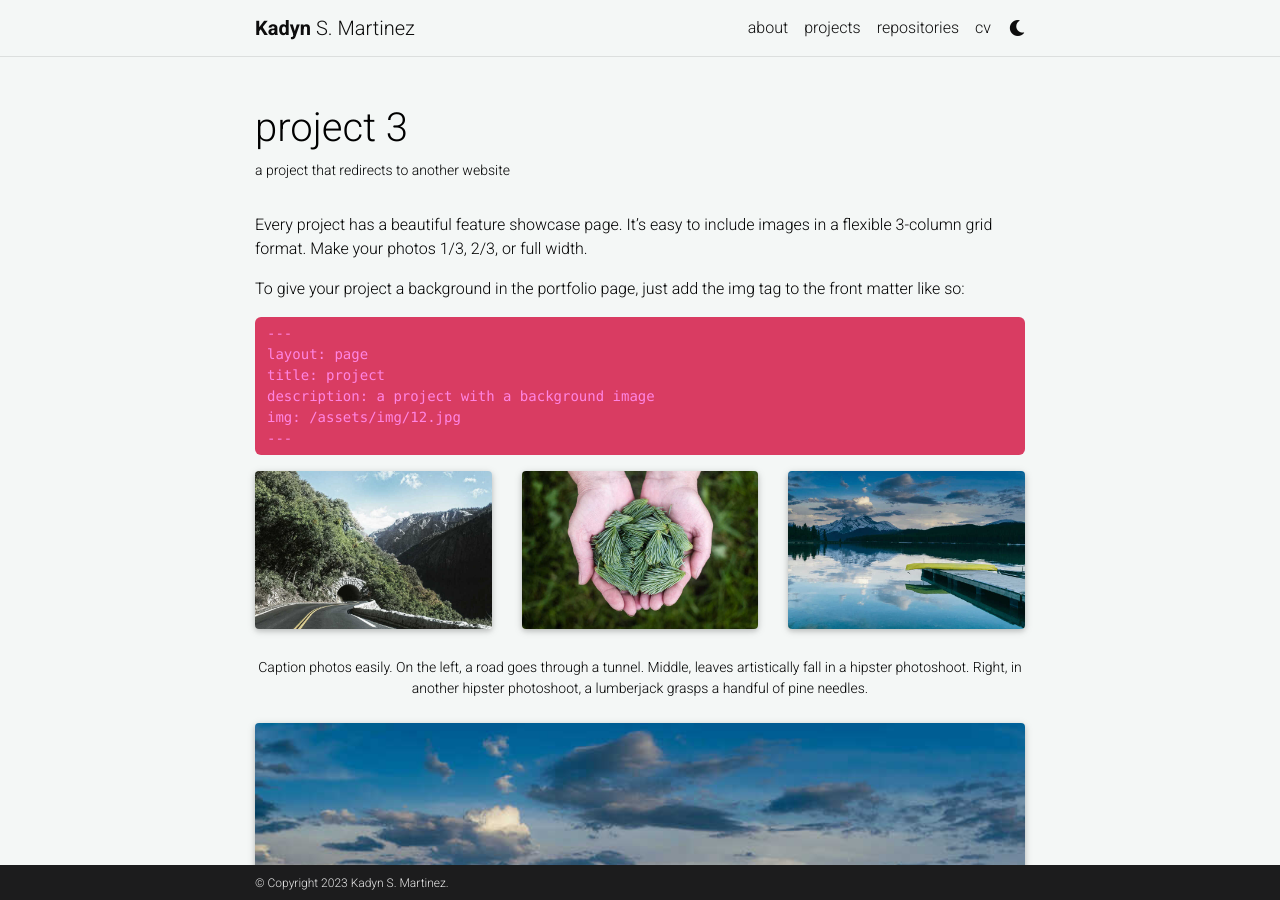
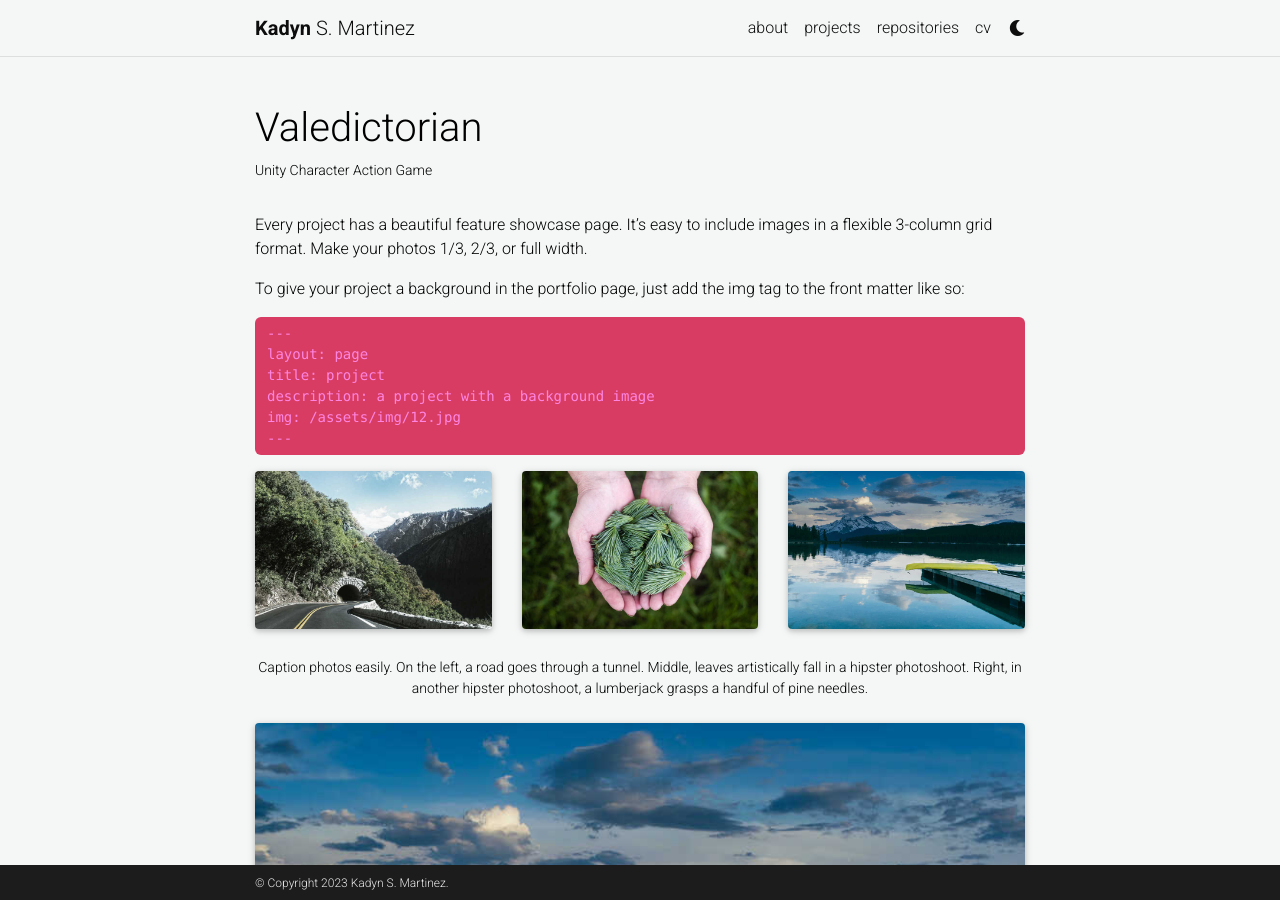
Before and after one commit to KadynCBR/KadynCBR.github.io, a Jekyll site: the page built from _projects/valedictorian.md, in a window 1280 px wide and 900 px high. Built offline with Jekyll 4.4.1, drawn with Linux system fonts in a browser that asks for light colours; full-size pictures stand in for the smaller copies a plugin makes; comment, search, counter and statistics services are not loaded; a style sheet for code colours, icons or effects is not loaded.

Commit message:
moreproject

```diff
--- a/_includes/projects_horizontal.html
+++ b/_includes/projects_horizontal.html
@@ -15,7 +15,7 @@
         <div class="col-md-12">
         {%- endif -%}
           <div class="card-body">
-            <h3 class="card-title text-lowercase">{{ project.title }}</h3>
+            <h3 class="card-title">{{ project.title }}</h3>
             <p class="card-text">{{ project.description }}</p>
             <div class="row ml-1 mr-1 p-0">
               {%- if project.github -%}
--- a/_projects/3_project.md
+++ b/_projects/valedictorian.md
@@ -1,11 +1,10 @@
 ---
 layout: page
-title: project 3
-description: a project that redirects to another website
-img: assets/img/7.jpg
-redirect: https://unsplash.com
+title: Valedictorian
+description: Unity Character Action Game
+img: assets/img/1.jpg
 importance: 3
-category: work
+category: Game Dev
 ---
 
 Every project has a beautiful feature showcase page.
```
Also changed, not shown: _projects/roshere.md (renamed from _projects/5_project.md, +4 -4 lines).
